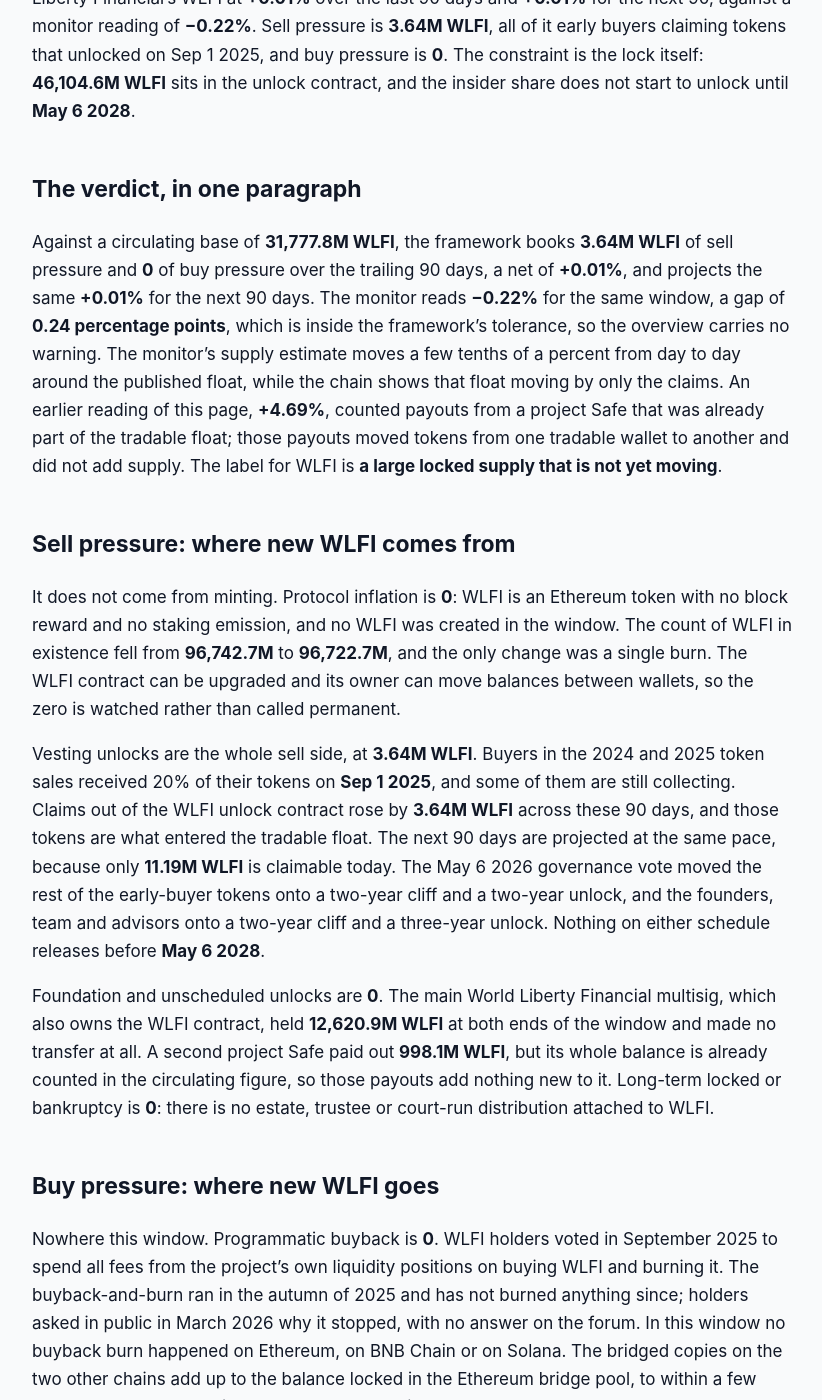
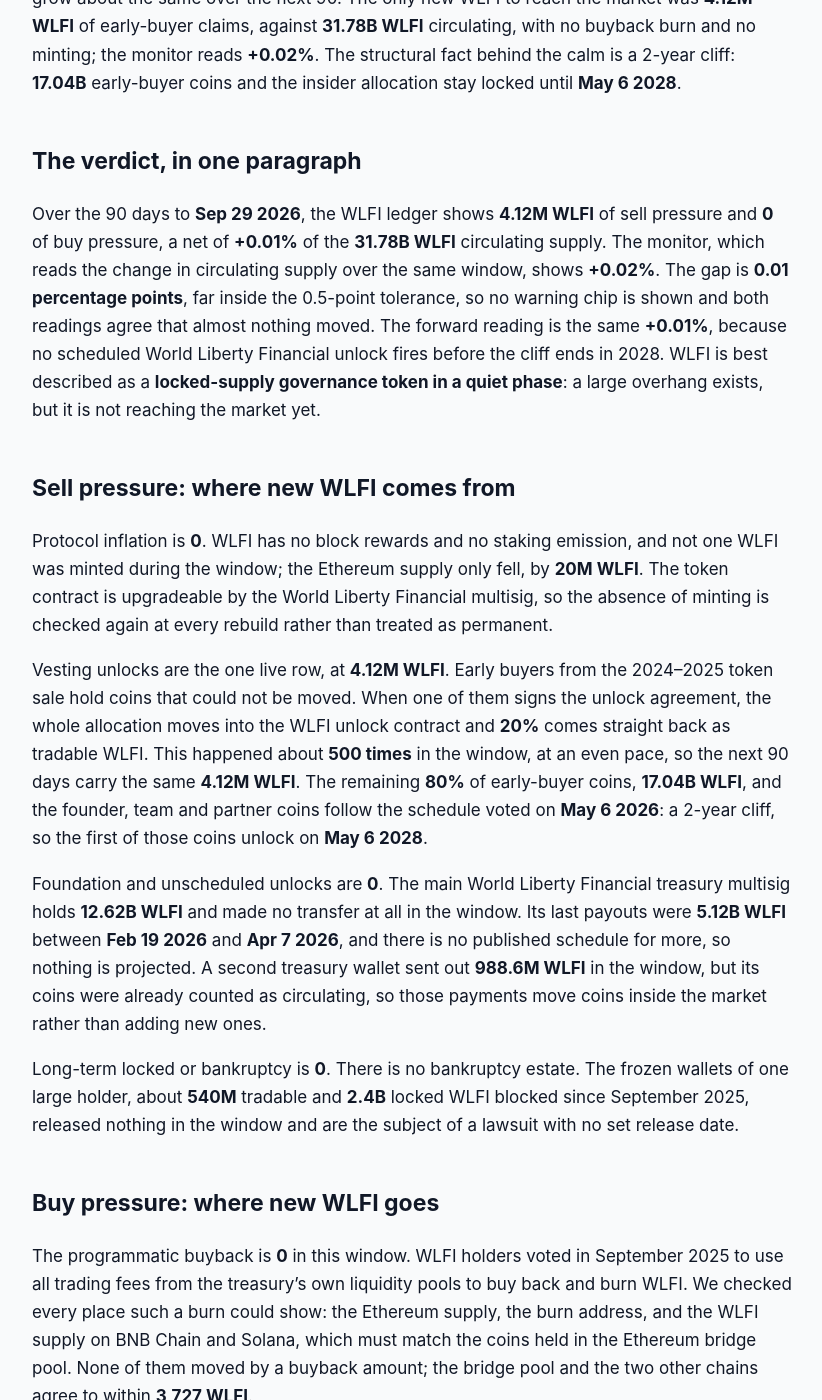
Before and after one commit to jeevansongmy-spec/mrnasdog-articles, a Jekyll site: the page built from crypto/wlfi-pressure-framework.md, in a window 1280 px wide and 1400 px high, scrolled down 286 px. Shown: the whole window, without its empty margins (228-1050 px from the left). Built offline with Jekyll 4.4.1, drawn with Linux system fonts in a browser that asks for light colours; some of the changed text lies outside the part shown.

Commit message:
publish: crypto/wlfi-pressure-framework

```diff
--- a/crypto/wlfi-pressure-framework.md
+++ b/crypto/wlfi-pressure-framework.md
@@ -1,51 +1,57 @@
 ---
 title:         "WLFI Inflation Analysis · September 2026 · Mixed flows · supply roughly steady"
-description:   "WLFI Inflation Analysis: +0.01% over 90 days. 64.9B WLFI stays locked or in treasury, insiders unlock from May 6 2028, and the buyback-and-burn is idle."
+description:   "WLFI supply is roughly steady: 4.12M WLFI of early-buyer claims reached the market in 90 days, +0.01% net, with no minting, no buyback burn and a cliff to 2028."
 canonical_url: "https://mrnasdog.com/research/wlfi/inflation"
 tags:          ["crypto", "wlfi", "worldlibertyfinancial", "ethereum"]
 published:     true
 ---
 
-Originally published at [WLFI Inflation Analysis · September 2026 · Mixed flows · supply roughly steady](https://mrnasdog.com/research/wlfi/inflation).
+*Originally published at [https://mrnasdog.com/research/wlfi/inflation](https://mrnasdog.com/research/wlfi/inflation)*
 
 # WLFI Inflation Analysis · September 2026 · Mixed flows · supply roughly steady
 
-WLFI supply reaching the market is roughly steady: the Pressure Framework reads World Liberty Financial's WLFI at **+0.01%** over the last 90 days and **+0.01%** for the next 90, against a monitor reading of **−0.22%**. Sell pressure is **3.64M WLFI**, all of it early buyers claiming tokens that unlocked on Sep 1 2025, and buy pressure is **0**. The constraint is the lock itself: **46,104.6M WLFI** sits in the unlock contract, and the insider share does not start to unlock until **May 6 2028**.
+The MrNasdog Pressure Framework reads WLFI, the governance token of World Liberty Financial, as **roughly steady**: supply grew **+0.01%** over the last 90 days and is projected to grow about the same over the next 90. The only new WLFI to reach the market was **4.12M WLFI** of early-buyer claims, against **31.78B WLFI** circulating, with no buyback burn and no minting; the monitor reads **+0.02%**. The structural fact behind the calm is a 2-year cliff: **17.04B** early-buyer coins and the insider allocation stay locked until **May 6 2028**.
 
 ## The verdict, in one paragraph
 
-Against a circulating base of **31,777.8M WLFI**, the framework books **3.64M WLFI** of sell pressure and **0** of buy pressure over the trailing 90 days, a net of **+0.01%**, and projects the same **+0.01%** for the next 90 days. The monitor reads **−0.22%** for the same window, a gap of **0.24 percentage points**, which is inside the framework's tolerance, so the overview carries no warning. The monitor's supply estimate moves a few tenths of a percent from day to day around the published float, while the chain shows that float moving by only the claims. An earlier reading of this page, **+4.69%**, counted payouts from a project Safe that was already part of the tradable float; those payouts moved tokens from one tradable wallet to another and did not add supply. The label for WLFI is **a large locked supply that is not yet moving**.
+Over the 90 days to **Sep 29 2026**, the WLFI ledger shows **4.12M WLFI** of sell pressure and **0** of buy pressure, a net of **+0.01%** of the **31.78B WLFI** circulating supply. The monitor, which reads the change in circulating supply over the same window, shows **+0.02%**. The gap is **0.01 percentage points**, far inside the 0.5-point tolerance, so no warning chip is shown and both readings agree that almost nothing moved. The forward reading is the same **+0.01%**, because no scheduled World Liberty Financial unlock fires before the cliff ends in 2028. WLFI is best described as a **locked-supply governance token in a quiet phase**: a large overhang exists, but it is not reaching the market yet.
 
 ## Sell pressure: where new WLFI comes from
 
-It does not come from minting. Protocol inflation is **0**: WLFI is an Ethereum token with no block reward and no staking emission, and no WLFI was created in the window. The count of WLFI in existence fell from **96,742.7M** to **96,722.7M**, and the only change was a single burn. The WLFI contract can be upgraded and its owner can move balances between wallets, so the zero is watched rather than called permanent.
+Protocol inflation is **0**. WLFI has no block rewards and no staking emission, and not one WLFI was minted during the window; the Ethereum supply only fell, by **20M WLFI**. The token contract is upgradeable by the World Liberty Financial multisig, so the absence of minting is checked again at every rebuild rather than treated as permanent.
 
-Vesting unlocks are the whole sell side, at **3.64M WLFI**. Buyers in the 2024 and 2025 token sales received 20% of their tokens on **Sep 1 2025**, and some of them are still collecting. Claims out of the WLFI unlock contract rose by **3.64M WLFI** across these 90 days, and those tokens are what entered the tradable float. The next 90 days are projected at the same pace, because only **11.19M WLFI** is claimable today. The May 6 2026 governance vote moved the rest of the early-buyer tokens onto a two-year cliff and a two-year unlock, and the founders, team and advisors onto a two-year cliff and a three-year unlock. Nothing on either schedule releases before **May 6 2028**.
+Vesting unlocks are the one live row, at **4.12M WLFI**. Early buyers from the 2024–2025 token sale hold coins that could not be moved. When one of them signs the unlock agreement, the whole allocation moves into the WLFI unlock contract and **20%** comes straight back as tradable WLFI. This happened about **500 times** in the window, at an even pace, so the next 90 days carry the same **4.12M WLFI**. The remaining **80%** of early-buyer coins, **17.04B WLFI**, and the founder, team and partner coins follow the schedule voted on **May 6 2026**: a 2-year cliff, so the first of those coins unlock on **May 6 2028**.
 
-Foundation and unscheduled unlocks are **0**. The main World Liberty Financial multisig, which also owns the WLFI contract, held **12,620.9M WLFI** at both ends of the window and made no transfer at all. A second project Safe paid out **998.1M WLFI**, but its whole balance is already counted in the circulating figure, so those payouts add nothing new to it. Long-term locked or bankruptcy is **0**: there is no estate, trustee or court-run distribution attached to WLFI.
+Foundation and unscheduled unlocks are **0**. The main World Liberty Financial treasury multisig holds **12.62B WLFI** and made no transfer at all in the window. Its last payouts were **5.12B WLFI** between **Feb 19 2026** and **Apr 7 2026**, and there is no published schedule for more, so nothing is projected. A second treasury wallet sent out **988.6M WLFI** in the window, but its coins were already counted as circulating, so those payments move coins inside the market rather than adding new ones.
+
+Long-term locked or bankruptcy is **0**. There is no bankruptcy estate. The frozen wallets of one large holder, about **540M** tradable and **2.4B** locked WLFI blocked since September 2025, released nothing in the window and are the subject of a lawsuit with no set release date.
 
 ## Buy pressure: where new WLFI goes
 
-Nowhere this window. Programmatic buyback is **0**. WLFI holders voted in September 2025 to spend all fees from the project's own liquidity positions on buying WLFI and burning it. The buyback-and-burn ran in the autumn of 2025 and has not burned anything since; holders asked in public in March 2026 why it stopped, with no answer on the forum. In this window no buyback burn happened on Ethereum, on BNB Chain or on Solana. The bridged copies on the two other chains add up to the balance locked in the Ethereum bridge pool, to within a few thousand WLFI, so nothing was burned there either.
+The programmatic buyback is **0** in this window. WLFI holders voted in September 2025 to use all trading fees from the treasury's own liquidity pools to buy back and burn WLFI. We checked every place such a burn could show: the Ethereum supply, the burn address, and the WLFI supply on BNB Chain and Solana, which must match the coins held in the Ethereum bridge pool. None of them moved by a buyback amount; the bridge pool and the two other chains agree to within **3,727 WLFI**.
 
-Protocol fee burn is **0**: WLFI has no fee burn built into the token, and the dead address held **0.47 WLFI** at both ends. Foundation buy is **0**, since the multisig received no WLFI. New long-term lock is **0**: holders moved **215.6M WLFI** into the unlock contract, but those tokens could not be traded before. One wallet was frozen on Sep 1 2026, and it held no WLFI. The one burn in the window, **20M WLFI** on **Sep 7 2026**, was an insider joining the new vesting plan, which destroys 10% of the insider's allocation. Those tokens were locked, so the burn takes **0** off the market.
+The protocol fee burn is **0**, because WLFI has no fee burn. The only burn in the window was **20M WLFI** on **Sep 7 2026**, when an insider moved **200M WLFI** onto the new schedule and gave up 10% as the vote requires. Those coins were locked and never counted as circulating, so the burn shrinks the total supply without taking anything off the market.
+
+Foundation buying is **0**: the treasury multisig received no WLFI, and no announcement shows World Liberty Financial buying its own token. New long-term locks are **0** as well. A staking lock of at least 180 days with voting rewards was approved on **Sep 28 2026** and starts in October, but staked WLFI still counts as circulating. The **218M WLFI** that early buyers moved into the unlock contract were never tradable, so that move removes nothing either.
 
 ## Foundation and overhang
 
-The WLFI overhang is large and mostly locked. The biggest item is the unlock contract at **46,104.6M WLFI**. Almost all of it waits for the May 6 2028 cliff, and only **11.19M** can be claimed today. The second is the main multisig at **12,620.9M WLFI**, which is not on any schedule. It last released tokens on **Apr 7 2026**, in a run of releases from February to April 2026 that added about **5.1B WLFI** to the float. The third is **6,219.4M WLFI** in wallets from the original sales that have not signed up to unlock and cannot move their tokens. The fourth is the project Safe at **7,565.7M WLFI**, which is already counted as tradable but pays out on a steady schedule. All four balances are read on chain at every rebuild. If the multisig, the unlock contract or the unsigned wallets fall between refreshes by more than the claims account for, that outflow enters Sell #3 at the next refresh.
+The WLFI overhang is large and almost entirely locked or held by the team. The unlock contract holds **46.11B WLFI**, released only from **May 6 2028**. The main treasury multisig holds **12.62B WLFI**, unscheduled. About **6.22B WLFI** more sits in early-buyer wallets that have not signed the unlock agreement; each signing releases 20% of that wallet at once. The second treasury wallet holds **7.57B WLFI**, but it is already inside the circulating count. Together the locked and treasury balances are about **64.9B WLFI** — twice the circulating supply. All of these balances are read on-chain at every refresh. If the multisig's balance falls between refreshes, the outflow enters Sell #3 at the next refresh, and the same holds for any release from the unlock contract beyond the 20% claims.
 
-## How WLFI compares to other governance tokens with large locked supply
+## How WLFI compares to other governance tokens with locked insider supply
 
-WLFI belongs to the class of governance tokens where most of the supply was issued at launch and then locked, rather than minted over time. That puts it next to recently launched tokens working through an investor and team vest, not next to proof-of-stake chains that pay validators with new coins. The difference is the timing: most such tokens unlock monthly from their first year, while WLFI's insiders gave up 10% of their tokens to accept a single two-year cliff. The result is a very quiet float until May 2028 and a large change after it.
+WLFI belongs to the class of fixed-supply governance tokens with no emission, where the supply question is only about when locked coins reach the market. Many tokens in that class, from large Layer-2 governance tokens to DeFi protocol tokens, release insider and investor coins in monthly cliffs, so a steady slice of new supply lands every month. WLFI is different in shape: after its 2026 vote, almost every locked coin sits behind a single cliff on **May 6 2028**, followed by a 2-year release for early buyers and a 3-year release for insiders. Until then, the monthly flow is close to zero.
 
-Against exchange tokens and DeFi tokens that run buybacks funded by revenue, WLFI has the mechanism on paper and not in the ledger. A voted buyback-and-burn that does not fire reads the same as no buyback, so WLFI's buy side is empty while peers with active burns can read negative. And unlike tokens with a hard minting cap written into the code, WLFI's contract can be upgraded by its owner, so its supply limit depends on the project as well as the code.
+Against buyback-and-burn tokens, the contrast is execution. Tokens whose protocol fees buy and burn every day show a live buy row in every window. WLFI has the same kind of rule on paper, voted in September 2025, but no buyback burn in this window on any of its three chains. WLFI also carries a feature most governance tokens do not: the team can freeze wallets, and it has done so, which keeps about **2.9B WLFI** out of use today.
 
 ## What to watch in the next 90 days
 
-First, the voting rewards plan proposed on Sep 14 2026 to start on **Oct 1 2026**: it would pay stakers about 2% a year from project sources, and if those rewards come out of the multisig they become sell pressure. Second, the multisig itself at **12,620.9M WLFI**: any transfer out of it enters the float. Third, the buyback-and-burn: a restart would give WLFI its first buy pressure since 2025. Fourth, more insiders joining the vesting plan, each of which burns 10% of locked tokens and moves the rest to the May 2028 schedule without touching the float. Fifth, claims from the **11.19M WLFI** backlog, which set the pace of the only sell row through **Dec 22 2026**.
+First, the staking program, set to start by **Oct 1 2026**: the reward pool is funded from ecosystem sources that may include the treasury, and its address and bi-weekly top-ups will show whether new WLFI rewards come from the multisig, which would count as new supply. Second, the treasury multisig itself, **12.62B WLFI**, silent since **Apr 7 2026**. Third, whether the voted buyback and burn restarts; any burn would open a real buy row. Fourth, the pace of early-buyer signings, which sets the 20% claims now running at about **4.12M WLFI** per 90 days. Fifth, the lawsuit over the frozen wallets, where a court order to unfreeze would bring some of those coins back into use.
 
 ## Summary
 
-The MrNasdog Pressure Framework reads World Liberty Financial's WLFI at **+0.01%** over the trailing 90 days and **+0.01%** projected forward: mixed flows, supply roughly steady. Nothing is minted, the voted buyback-and-burn is idle, and the only new supply is **3.64M WLFI** of early-buyer claims. The key risk is the size of what is waiting: **46,104.6M WLFI** in the unlock contract from **May 6 2028**, and **12,620.9M WLFI** in a multisig with no schedule. The count of WLFI in existence stands at **96,722.7M**, below the original 100B cap.
+The MrNasdog Pressure Framework reads WLFI at **+0.01% net** over the last 90 days and **+0.01%** over the next 90: **4.12M WLFI** of early-buyer claims against a circulating supply of **31.78B WLFI**, with no minting and no buyback burn. The structural mechanism is a 2-year cliff that holds the early-buyer and insider coins, **46.11B WLFI** in the unlock contract, until **May 6 2028**. The key risk is discretionary: the **12.62B WLFI** treasury multisig can pay out at any time, as it did with **5.12B WLFI** in early 2026. WLFI supply cannot grow beyond its **96.72B WLFI** on-chain total without a contract upgrade; what matters is how much of that locked pile the team lets out, and when.
 
-MrNasdog Pressure Framework analysis of WLFI, Metric 1 — Inflation. Data + explanation only. Not financial advice. Updated Sep 23 2026.
+---
+
+*MrNasdog Pressure Framework analysis of WLFI, Metric 1 — Inflation. Data + explanation only. Not financial advice. Checked Sep 29 2026.*
```
